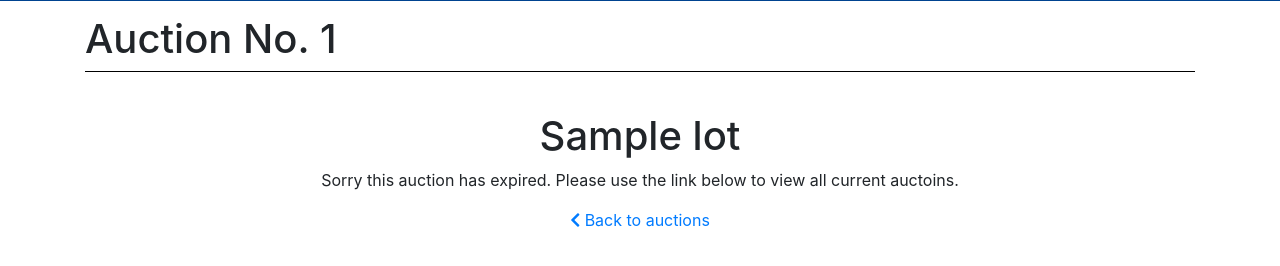
After one commit to AnthonyNicklin/newage-auctions, a Django app: template auction/templates/auction_expired.html in a window 1280 px wide. The commit adds this page. Shown: the part 57-323 px from the top of the page. Run offline with Django 3.2, Linux system fonts and the light colour scheme; the template is opened without the code that fills it: values that come from a table or form of the project are taken from there, others are empty; tables that the repository leaves empty hold one stand-in row (values such as "Sample post"); parts of the project's set-up code (start-up, migrations or seed data) failed here and were passed over; some libraries are stand-ins or nearby versions.

Commit message:
Flags added for auctions that have expired and for template to only show current auctions

```diff
--- /dev/null
+++ b/auction/templates/auction_expired.html
@@ -0,0 +1,20 @@
+{% extends 'base.html' %}
+{% load static %}
+
+{% block content %}
+
+<div class="container">
+
+    <div id="page-heading">
+        <h1>Auction No. {{ auction.pk }}</h1>
+    </div>
+
+    <div class="text-center">
+        <h1>{{ auction.lot.name }}</h1>
+        <p>Sorry this auction has expired. Please use the link below to view all current auctoins.</p>
+        <p><a href="{% url 'all_auctions' %}"><i class="fas fa-chevron-left"></i> Back to auctions</a></p>
+    </div>
+
+</div>
+<!-- /.container -->
+{% endblock %}
--- a/auction/templates/auctions.html
+++ b/auction/templates/auctions.html
@@ -9,7 +9,7 @@
         <h1>Auctions</h1>
     </div>
 
-    {% for auction in all_auctions %}
+    {% for auction in current_auctions %}
         <div class="auction-summary">
             <div class="data-container">
                 <div class="auction-title">
```
Also changed, not shown: auction/migrations/0005_auction_expired.py (added), auction/migrations/0006_auction_winner.py (added).
